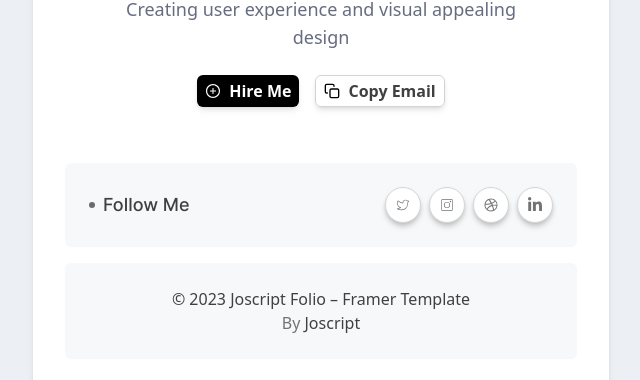
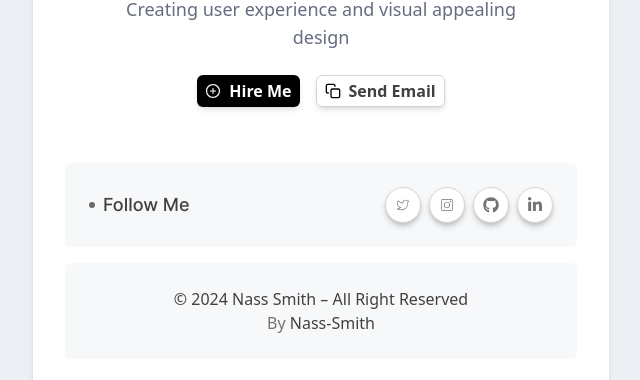
Before and after one commit to richdede/Nass-Smith, a Next.js app: page /rectangle in a window 1280 px wide. Shown: the part 3625-4005 px from the top of the page, without its empty margins (319-959 px from the left). Built offline with nearby package versions, Linux system fonts and the light colour scheme.

Commit message:
ongoing codes

```diff
--- a/app/rectangle/page.jsx
+++ b/app/rectangle/page.jsx
@@ -1,10 +1,12 @@
+"use client";
+
 import Link from "next/link";
 import React from "react";
 import { FiArrowRight, FiCopy } from "react-icons/fi";
 import { BsChevronRight } from "react-icons/bs";
-import { AiOutlineDribbble, AiOutlinePlusCircle } from "react-icons/ai";
+import { AiOutlinePlusCircle } from "react-icons/ai";
 import { CiInstagram, CiTwitter } from "react-icons/ci";
-import { FaLinkedinIn } from "react-icons/fa";
+import { FaLinkedinIn, FaGithub } from "react-icons/fa";
 
 const links = [
   {
@@ -28,6 +30,10 @@ const links = [
     href: "/simply",
   },
 ];
+
+const sendEmail = () => {
+  window.location.href = "mailto:nasirushehu.ns@gmail.com";
+};
 
 function page() {
   return (
@@ -197,14 +203,19 @@ function page() {
 
             <div className="">
               <div className="flex items-center gap-x-4 justify-center mt-6">
+                <Link href={"/contact"}>
                   <div className="bg-black dark:bg-[#373737] w-fit shadow-md  px-2 rounded-md flex items-center gap-x-2 py-1">
                     <AiOutlinePlusCircle className="text-white tex-3" />
                     <span className="text-white  font-semibold">Hire Me</span>
                   </div>
-                <div className="border-neutral-300 shadow-md border dark:border-neutral-700  w-fit h-8 px-2 rounded-md flex items-center gap-x-2 ">
+                </Link>
+                <div
+                  className="border-neutral-300 shadow-md border dark:border-neutral-700  w-fit h-8 px-2 rounded-md flex items-center gap-x-2 cursor-pointer"
+                  onClick={sendEmail}
+                >
                   <FiCopy className="" />
                   <span className="text-neutral-700  dark:text-white font-semibold">
-                    Copy Email
+                    Send Email
                   </span>
                 </div>
               </div>
@@ -221,18 +232,42 @@ function page() {
               </div>
 
               <div className="flex gap-x-2">
+                <a
+                  href="https://www.twitter.com"
+                  target="_blank"
+                  rel="noopener noreferrer"
+                >
                   <div className="border-neutral-300 bg-white dark:bg-[#373737] dark:border-none shadow-md drop-shadow-md border  w-9 h-9 px-2 rounded-full flex items-center justify-center gap-x-1 ">
                     <CiTwitter className="text-neutral-500 dark:text-white" />
                   </div>
+                </a>
+                <a
+                  href="https://www.instagram.com"
+                  target="_blank"
+                  rel="noopener noreferrer"
+                >
                   <div className="border-neutral-300 bg-white shadow-md drop-shadow-md border dark:bg-[#373737]  dark:border-none w-9 h-9 px-2 rounded-full flex items-center justify-center gap-x-1 ">
                     <CiInstagram className="text-neutral-500 dark:text-white" />
                   </div>{" "}
+                </a>
+                <a
+                  href="https://www.github.com"
+                  target="_blank"
+                  rel="noopener noreferrer"
+                >
                   <div className="border-neutral-300 bg-white shadow-md drop-shadow-md border dark:bg-[#373737]  dark:border-none w-9 h-9 px-2 rounded-full flex justify-center items-center  gap-x-1 ">
-                  <AiOutlineDribbble className="text-neutral-500 dark:text-white" />
+                    <FaGithub className="text-neutral-500 dark:text-white" />
                   </div>
+                </a>
+                <a
+                  href="https://www.linkedin.com/"
+                  target="_blank"
+                  rel="noopener noreferrer"
+                >
                   <div className="border-neutral-300 bg-white shadow-md drop-shadow-md border dark:bg-[#373737]  dark:border-none w-9 h-9 px-2 rounded-full flex items-center justify-center gap-x-1  ">
                     <FaLinkedinIn className="text-neutral-500 dark:text-white" />
                   </div>
+                </a>
               </div>
             </div>
           </div>
@@ -240,12 +275,12 @@ function page() {
           <div className="bg-[#F6F8FA] dark:bg-[#2C2C2C] p-6  mt-4 rounded-md">
             <div className="text-center">
               <span className="text-neutral-700 dark:text-neutral-400">
-                © 2023 Joscript Folio – Framer Template
+                © 2024 Nass Smith – All Right Reserved
               </span>
               <p className="text-neutral-500">
                 By{" "}
                 <span className="hover:underline  hover:text-neutral-400 text-neutral-700 dark:text-neutral-300">
-                  Joscript
+                Nass-Smith
                 </span>
               </p>
             </div>
```
Lines whose indentation alone changed are shown as unchanged.
